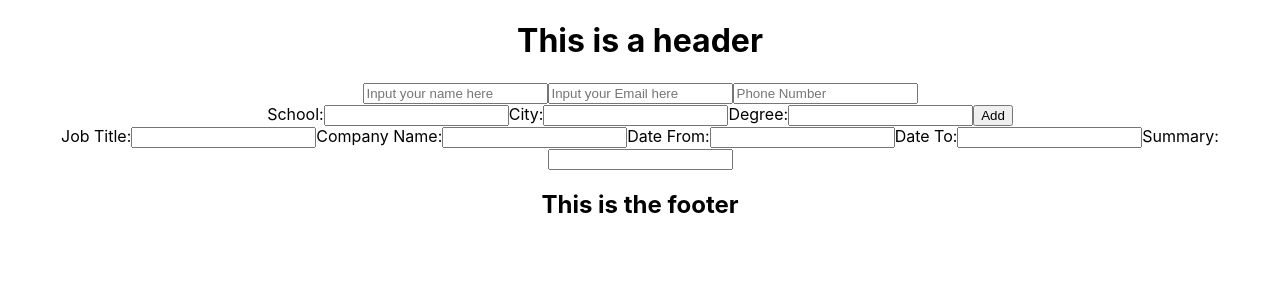
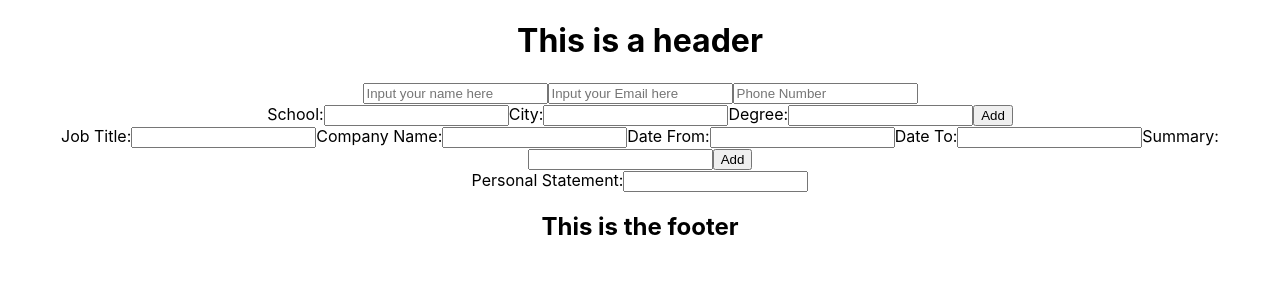
Before and after one commit to Dylaan94/cv-application, a React (Create React App) app: page / in a window 1280 px wide. Shown: the top 300 px of the page. Built offline with nearby package versions, Linux system fonts and the light colour scheme.

Commit message:
all inputs added

```diff
--- a/src/components/CVForm/ExperienceInput.js
+++ b/src/components/CVForm/ExperienceInput.js
@@ -40,6 +40,7 @@ const ExperienceInput = (props) => {
           onChange={handleInput}
           name="summary"
         ></input>
+        <button type="submit">Add</button>
       </form>
     </div>
   );
--- /dev/null
+++ b/src/components/CVForm/PersonalStatementInput.js
@@ -0,0 +1,20 @@
+import React from "react";
+import NameInput from "./NameInput";
+
+const PersonalStatementInput = (props) => {
+  const { value, handleInput } = props;
+
+  return (
+    <div>
+      Personal Statement:
+      <input
+        type="text"
+        value={value}
+        onChange={handleInput}
+        name="personalStatement"
+      ></input>
+    </div>
+  );
+};
+
+export default PersonalStatementInput
--- a/src/components/Main.js
+++ b/src/components/Main.js
@@ -5,6 +5,7 @@ import EmailInput from "./CVForm/EmailInput";
 import PhoneInput from "./CVForm/PhoneInput";
 import EducationInput from "./CVForm/EducationInput";
 import ExperienceInput from "./CVForm/ExperienceInput";
+import PersonalStatementInput from "./CVForm/PersonalStatementInput";
 
 class Main extends Component {
   constructor(props) {
@@ -29,6 +30,7 @@ class Main extends Component {
           summary: "",
         },
       ],
+      personalStatement: "",
     };
     this.handleInputChange = this.handleInputChange.bind(this);
     this.handleEducationChange = this.handleEducationChange.bind(this);
@@ -96,6 +98,9 @@ class Main extends Component {
         <ExperienceInput
           handleInput={this.handleExperienceChange}
         ></ExperienceInput>
+        <PersonalStatementInput
+          handleInput={this.handleInputChange}
+        ></PersonalStatementInput>
       </div>
     );
   }
```
